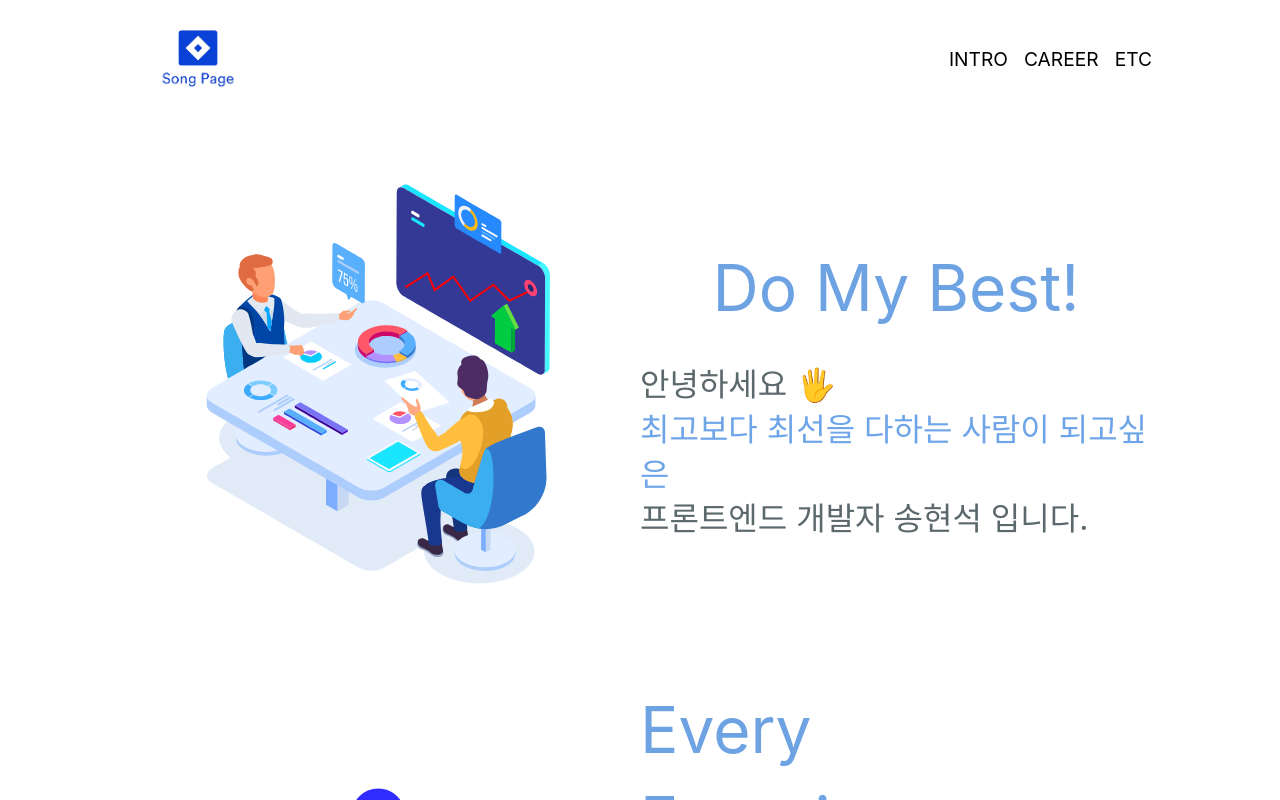
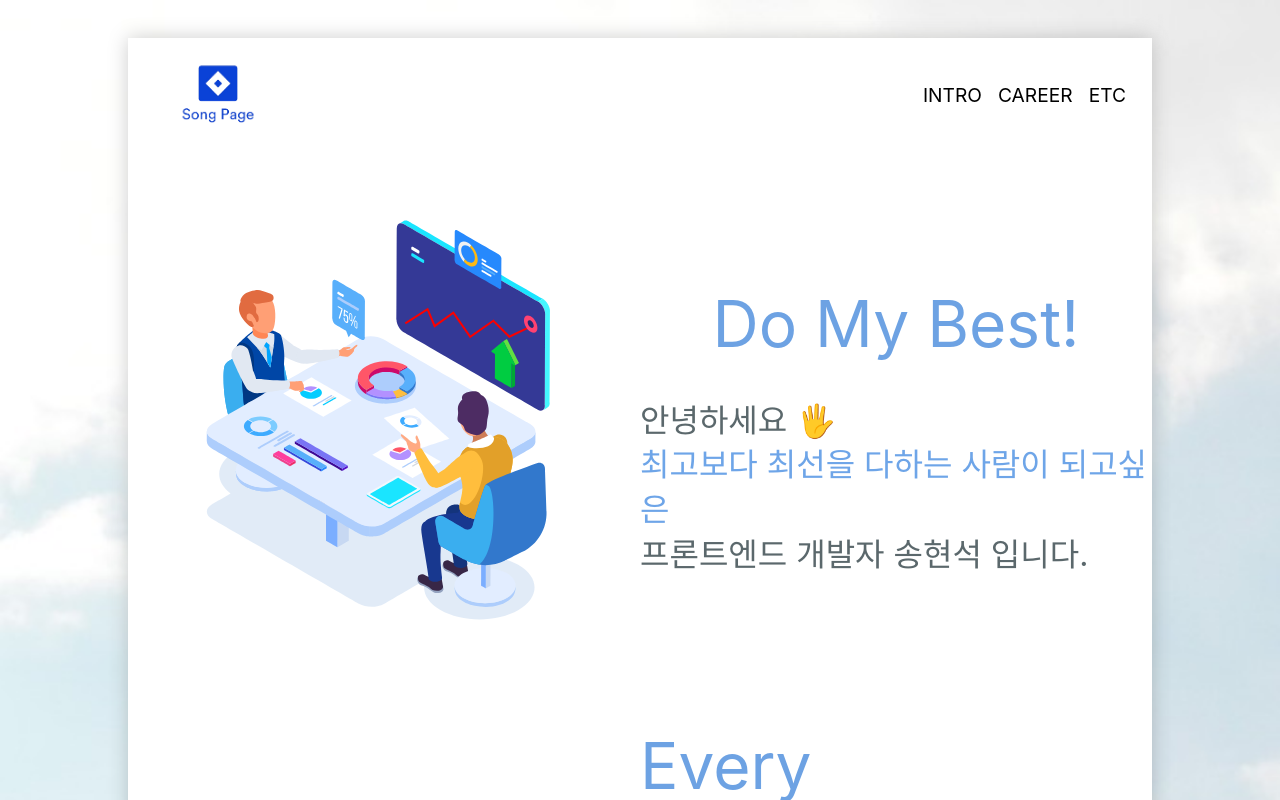
Before and after one commit to hyundol97/song-page, a React (Create React App) app: page / in a window 1280 px wide. Shown: the top 800 px of the page. Built offline with nearby package versions, Linux system fonts and the light colour scheme.

Commit message:
feat: add background image

```diff
--- a/src/App.tsx
+++ b/src/App.tsx
@@ -9,7 +9,10 @@ function App() {
     <Router>
       <div className="App">
         <Header />
-        <Pages routes={ROUTES_ARR} />
+        <div className="body-wrapper">
+          <Pages routes={ROUTES_ARR} />
+        </div>
+
         <Footer />
       </div>
     </Router>
--- a/src/Styles/Page/home.scss
+++ b/src/Styles/Page/home.scss
@@ -1,5 +1,6 @@
 .home-wrapper {
-  margin: 2vw 0 2vw 0;
+  padding: 2vw 0 2vw 0;
+  overflow: hidden;
 }
 
 .home-main {
@@ -44,7 +45,7 @@
   flex-direction: column;
   align-items: center;
   justify-content: center;
-  margin-bottom: 200px;
+  padding-bottom: 200px;
 
   div {
     display: block;
--- a/src/Styles/Page/intro.scss
+++ b/src/Styles/Page/intro.scss
@@ -1,5 +1,5 @@
 .intro-wrapper {
-  margin: 2vw 0 2vw 0;
+  padding: 2vw 0 2vw 0;
 }
 
 .intro-main {
--- a/src/Styles/layout.scss
+++ b/src/Styles/layout.scss
@@ -1,16 +1,20 @@
 .header {
   display: flex;
   justify-content: space-between;
+  background-color: rgb(255, 255, 255);
+  padding-top: 10px;
 
   .menu {
     align-items: center;
     display: flex;
     gap: 16px;
+    padding-right: 26px;
   }
 
   .logo {
     display: flex;
     cursor: pointer;
+    padding: 0 20px 0 20px;
   }
 
   span {
@@ -32,7 +36,7 @@
 }
 
 .footer-wrapper {
-  // background-color: #deeefb;
+  background-color: rgb(255, 255, 255);
   text-align: right;
   padding: 10px;
 
--- a/src/index.scss
+++ b/src/index.scss
@@ -14,11 +14,32 @@ a:visited {
 }
 
 body {
-  margin: 1vw 10vw 0 10vw;
+  background-image: url('./Assets/background.jpg');
+  background-size: cover;
+  margin: 3vw 10vw 3vw 10vw;
   font-family: -apple-system, BlinkMacSystemFont, 'Noto Sans KR', 'Segoe UI', 'Roboto', 'Oxygen', 'Ubuntu', 'Cantarell',
     'Fira Sans', 'Droid Sans', 'Helvetica Neue', sans-serif;
   -webkit-font-smoothing: antialiased;
   -moz-osx-font-smoothing: grayscale;
+  position: relative; // 부모 요소가 position: relative; 설정이 필요합니다.
+}
+
+body::before {
+  content: '';
+  position: absolute;
+  top: 0;
+  right: 0;
+  bottom: 0;
+  left: 0;
+  background-image: inherit;
+  background-size: cover;
+  background-repeat: no-repeat;
+  filter: blur(10px) brightness(0.8); // 밝기를 0.8로 설정 (원래 밝기의 80%)
+  z-index: -1;
+}
+
+.body-wrapper {
+  background-color: rgb(255, 255, 255);
 }
 
 @media (max-width: 768px) {
```
Also changed, not shown: src/Assets/background.jpg (added).
